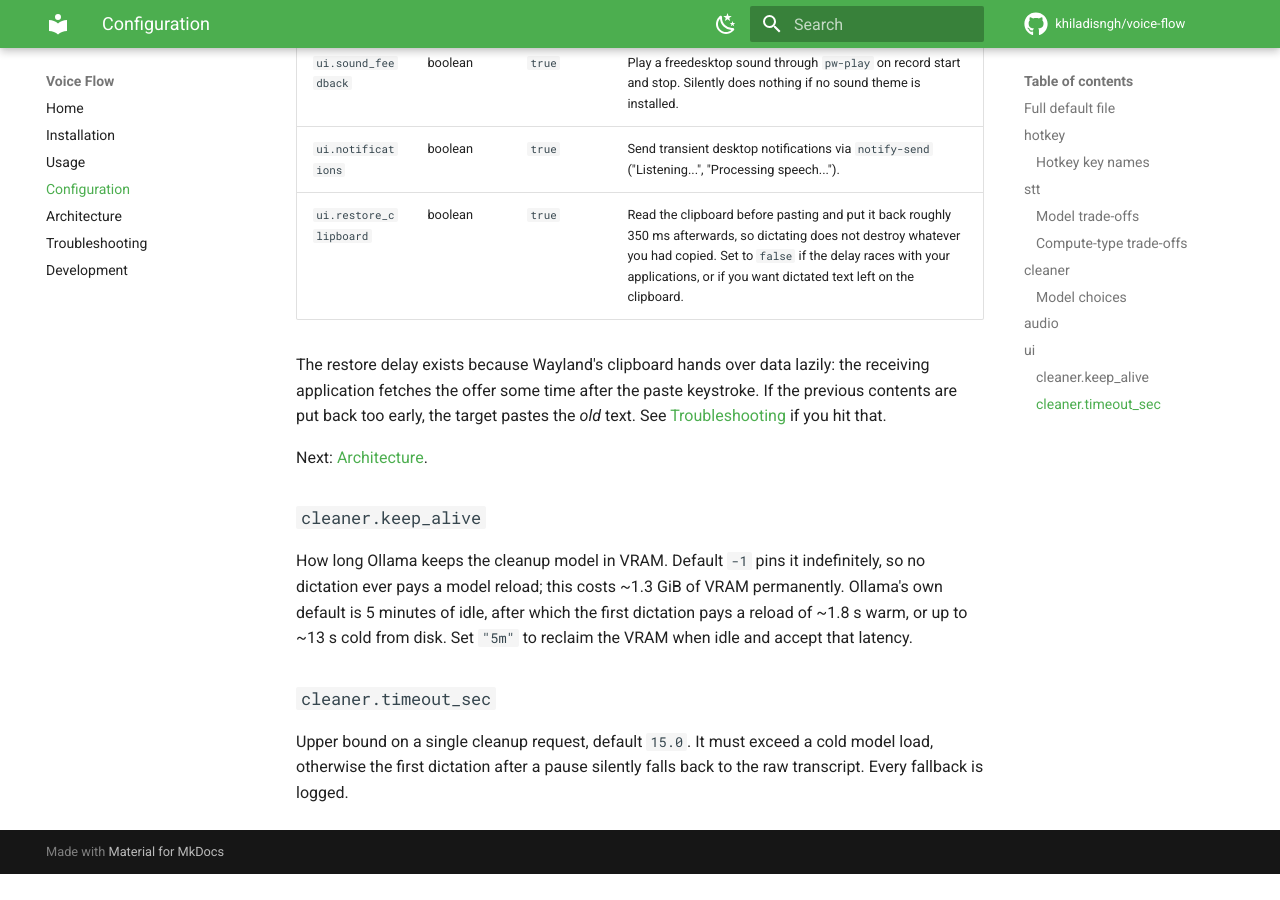
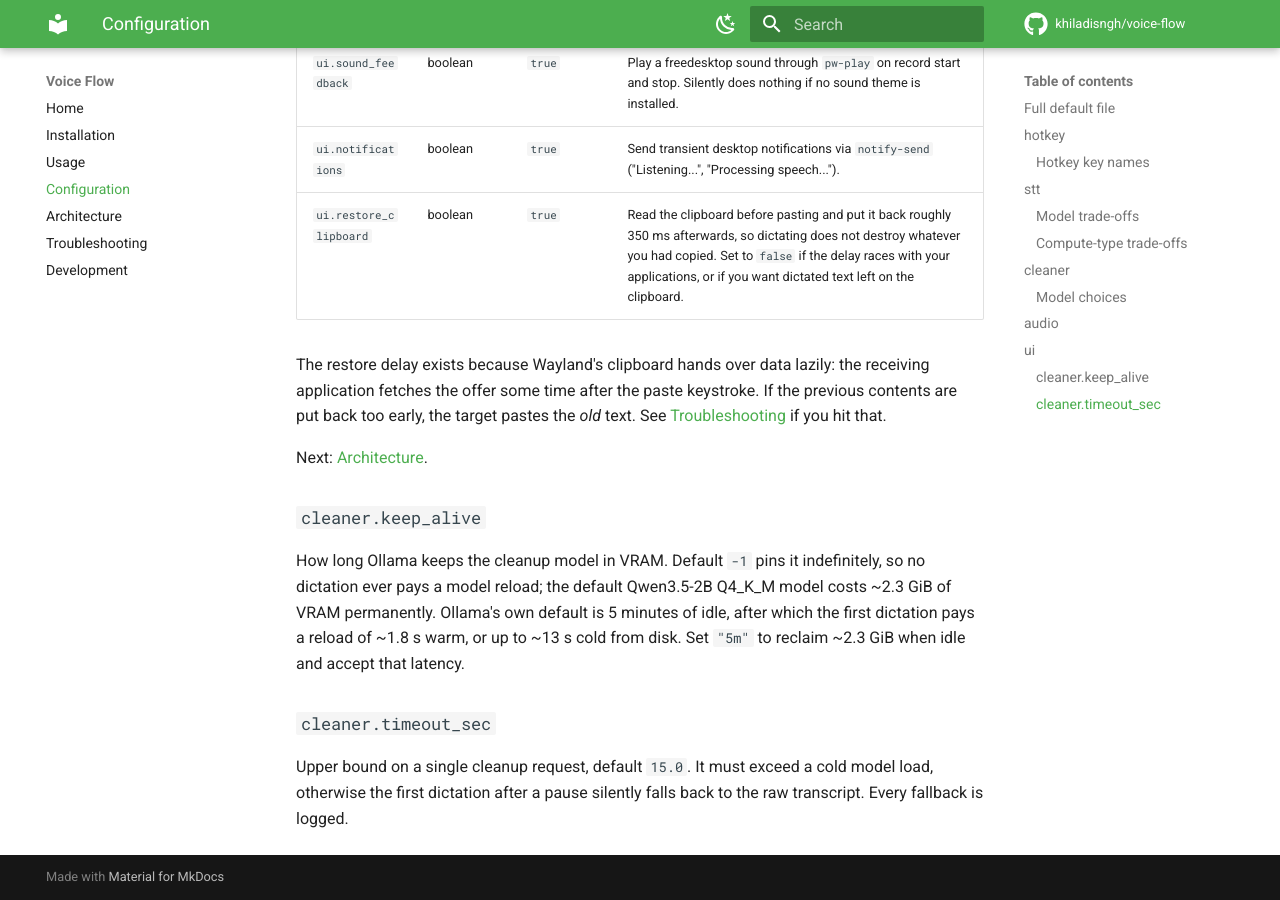
Before and after one commit to khiladisngh/voice-flow, an MkDocs documentation site: the page built from docs/configuration.md, in a window 1280 px wide and 900 px high, scrolled down 7697 px. Built offline with MkDocs 1.6.1 and Material for MkDocs 9.7.7, drawn with Linux system fonts in a browser that asks for light colours; comment, search, counter and statistics services are not loaded; before the commit the page ends 8571 px from its top, so only the background shows below that.

Commit message:
docs: complete the README cleaner key surface and correct VRAM figures for Qwen3.5-2B

```diff
--- a/docs/configuration.md
+++ b/docs/configuration.md
@@ -249,10 +249,11 @@ Next: [Architecture](architecture.md).
 ### `cleaner.keep_alive`
 
 How long Ollama keeps the cleanup model in VRAM. Default `-1` pins it
-indefinitely, so no dictation ever pays a model reload; this costs ~1.3 GiB of
-VRAM permanently. Ollama's own default is 5 minutes of idle, after which the
-first dictation pays a reload of ~1.8 s warm, or up to ~13 s cold from disk.
-Set `"5m"` to reclaim the VRAM when idle and accept that latency.
+indefinitely, so no dictation ever pays a model reload; the default
+Qwen3.5-2B Q4_K_M model costs ~2.3 GiB of VRAM permanently. Ollama's own
+default is 5 minutes of idle, after which the first dictation pays a reload of
+~1.8 s warm, or up to ~13 s cold from disk. Set `"5m"` to reclaim ~2.3 GiB
+when idle and accept that latency.
 
 ### `cleaner.timeout_sec`
 
```
Also changed, not shown: README.md (+13 -8 lines), docs/installation.md (+4 -3 lines), docs/troubleshooting.md (+3 -0 lines).
